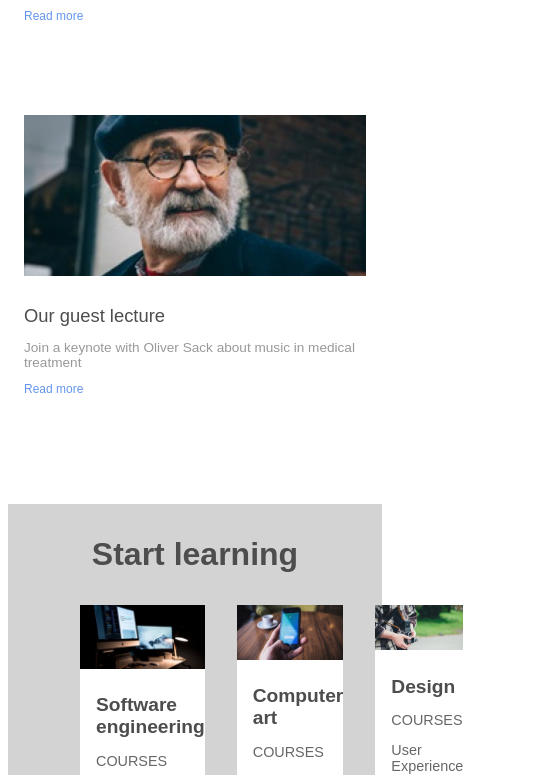
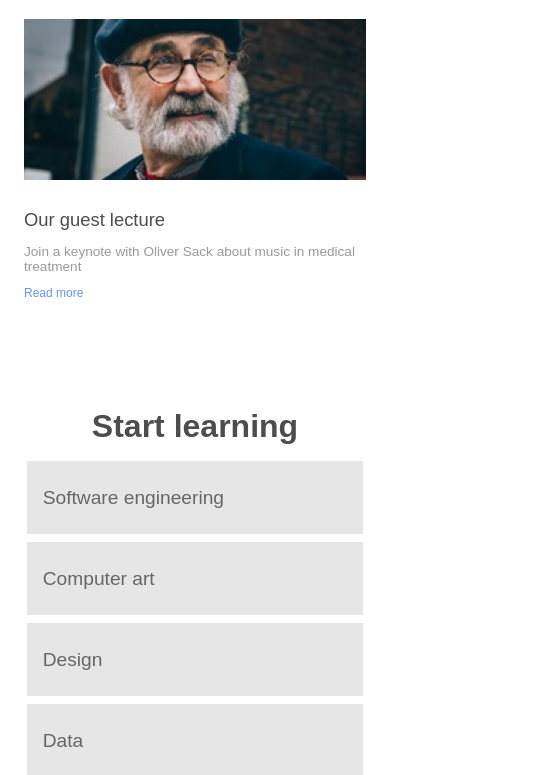
Before and after one commit to peterkromanpeter/-Colmar-Academy-, a plain HTML site: page index.html in a window 390 px wide. Shown: the part 1225-2000 px from the top of the page, 535 px wide, since content can reach past the window. Drawn offline with Linux system fonts and the light colour scheme.

Commit message:
Learning section mobile done

```diff
--- a/index.html
+++ b/index.html
@@ -208,6 +208,36 @@
 
     </div>
 
+      <!-- Start learning mobile section -->
+      <div class="courses-mobile">
+
+        <div class="course-mobile">
+            <h4 id="software-engineering-mobile" >Software engineering</h4>
+        </div>
+
+        <div class="course-mobile">
+          <h4 id="computer-art-mobile">Computer art</h4>
+        </div>
+
+        <div class="course-mobile">
+            <h4 id="design-mobile">Design</h4>
+        </div>
+
+        <div class="course-mobile">
+            <h4 id="data-mobile" >Data</h4>
+        </div>
+
+        <div class="course-mobile">
+            <h4 id="business-mobile">Business</h4>
+        </div>
+
+        <div class="course-mobile">
+          <h4 id="marketing-mobile">Marketing</h4>
+        </div>
+
+
+      </div>
+
     <!-- Thesis exhibition section -->
     <h3 id="thesis-exhibit">Thesis exhibit</h3>
 
--- a/resources/css/style.css
+++ b/resources/css/style.css
@@ -342,7 +342,7 @@ hr {
 }
 
 .orientation-mobile {
-  margin: 16px 16px 64px 16px;
+  margin: 16px 16px 16px 16px;
 }
 
 .info-mobile {
@@ -370,7 +370,7 @@ hr {
 }
 
 .campus-mobile {
-  margin: 16px 16px 64px 16px;
+  margin: 16px 16px 16px 16px;
 }
 
 #campus-image-mobile {
@@ -407,8 +407,6 @@ hr {
   font-size: 0.85rem;
   color: #999;
 }
-
-
 }
 
 /* Start learning section */
@@ -523,6 +521,50 @@ hr {
   margin-bottom: 8px;
   padding-left: 16px;
 }
+
+/* Start learning mobile section */
+@media only screen and (max-width: 480px) {
+  .courses, .courses2 {
+    display: none;
+  }
+
+  .courses-mobile {
+    width: 100%;
+    display: inline-flex;
+    flex-direction: column;
+    align-items: center;
+  }
+
+  #start-learning {
+    margin-bottom: 16px;
+    padding: 0;
+  }
+
+  .main-learning {
+    background: none;
+    margin: 0;
+    padding: 0;
+  }
+
+  .course-mobile {
+    width: 90%;
+    height: auto;
+    background-color: #e6e6e6;
+    margin-bottom: 8px;
+    padding: 0;
+
+  }
+
+  .course-mobile h4 {
+    padding: 0px 0px 0px 16px;
+    margin-right: 16px;
+    font-size: 1.2rem;
+    color: #666;
+    font-weight: 500;
+  }
+
+}
+
 /* Thesis exhibition section */
 
 .main-thesis {
```
